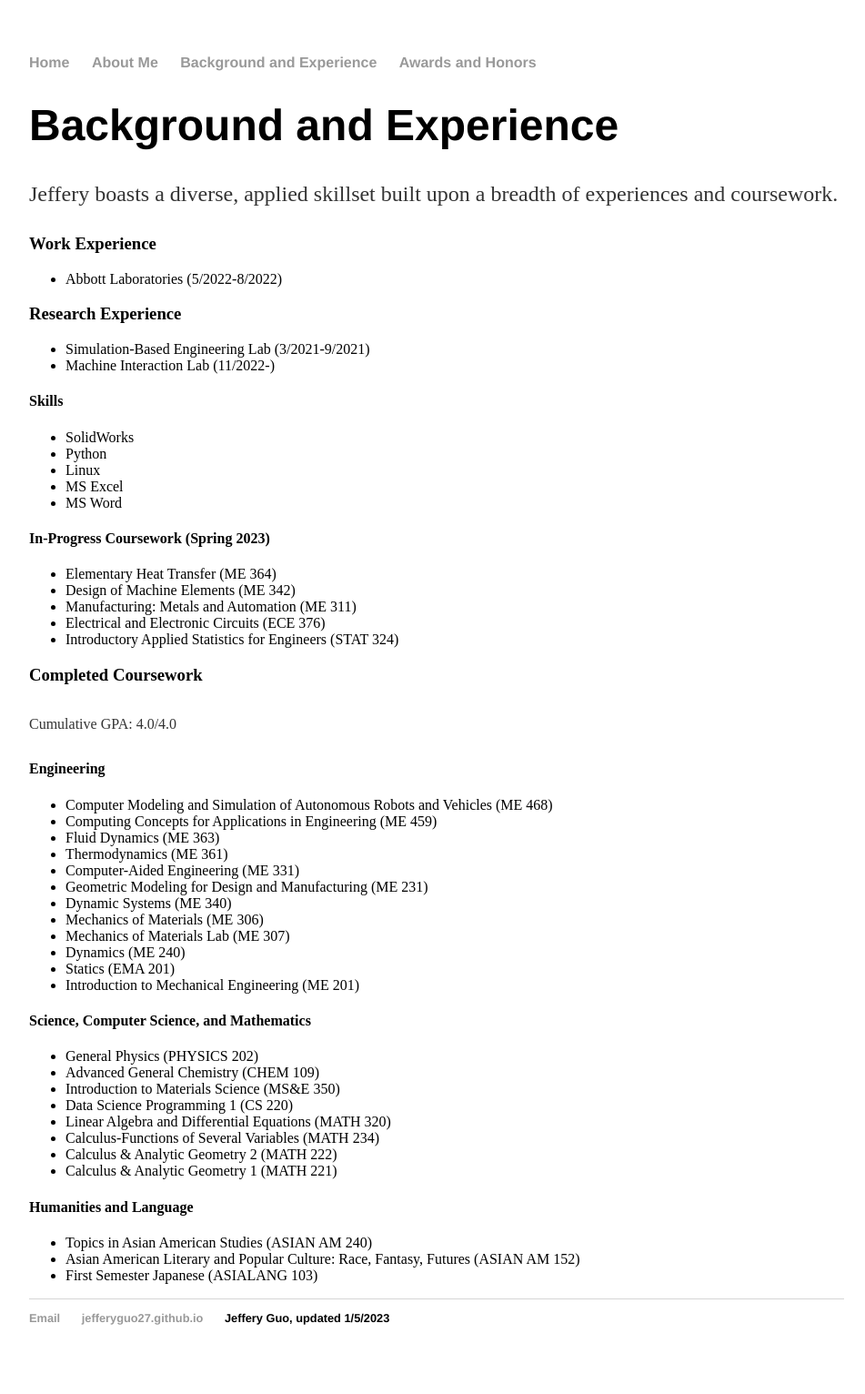
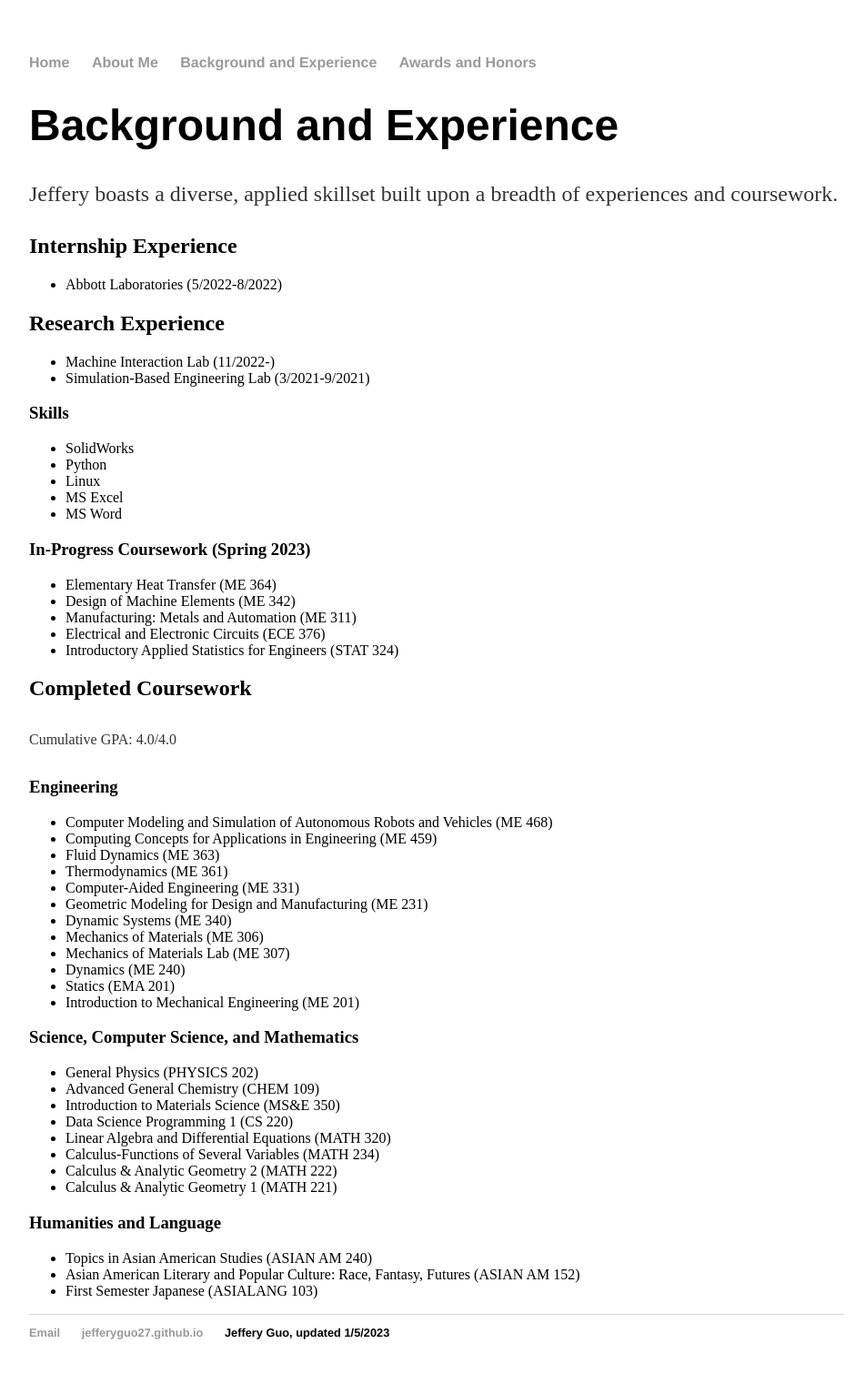
Before and after one commit to jefferyguo27/jefferyguo27.github.io, a Jekyll site: the page built from background/index.html, in a window 1280 px wide. Shown: the whole page at 91% size, without its empty margins (160-1111 px from the left). Built offline with Jekyll 4.4.1, drawn with Linux system fonts in a browser that asks for light colours.

Commit message:
modified formatting

```diff
--- a/background/index.html
+++ b/background/index.html
@@ -6,18 +6,19 @@ title: Background and Experience
 	<h1>Background and Experience</h1>
 	<p><font size="3"></font>Jeffery boasts a diverse, applied skillset built upon a breadth of experiences and coursework.</p>
 
-	<h3>Work Experience</h3>
+	<h2>Internship Experience</h2>
 	<ul>
 		<li>Abbott Laboratories (5/2022-8/2022)</li>
 	</ul>
 
-	<h3>Research Experience</h3>
+	<h2>Research Experience</h2>
 	<ul>
+		<li>Machine Interaction Lab (11/2022-)</li>
 		<li>Simulation-Based Engineering Lab (3/2021-9/2021) </li>
-		<li>Machine Interaction Lab (11/2022-)</li>
+
 	</ul>
 
-	<h4>Skills</h4>
+	<h3>Skills</h3>
 	<ul>
 		<li>SolidWorks</li>
 		<li>Python</li>
@@ -26,7 +27,7 @@ title: Background and Experience
 		<li>MS Word</li>
 	</ul>
 
-	<h4>In-Progress Coursework (Spring 2023)</h4>
+	<h3>In-Progress Coursework (Spring 2023)</h3>
 	<ul>
 		<li>Elementary Heat Transfer (ME 364)</li>
 		<li>Design of Machine Elements (ME 342)</li>
@@ -35,10 +36,10 @@ title: Background and Experience
 		<li>Introductory Applied Statistics for Engineers (STAT 324)</li>
 	</ul>
 
-	<h3>Completed Coursework</h3>
+	<h2>Completed Coursework</h2>
 	<p><font size="3">Cumulative GPA: 4.0/4.0</font></p>
 
-	<h4>Engineering</h4>
+	<h3>Engineering</h3>
 	<ul>
 		<li>Computer Modeling and Simulation of Autonomous Robots and Vehicles (ME 468)</li>
 		<li>Computing Concepts for Applications in Engineering (ME 459)</li>
@@ -54,7 +55,7 @@ title: Background and Experience
 		<li>Introduction to Mechanical Engineering (ME 201)</li>
 	</ul>
 
-	<h4>Science, Computer Science, and Mathematics</h4>
+	<h3>Science, Computer Science, and Mathematics</h3>
 	<ul>
 		<li>General Physics (PHYSICS 202)</li>
 		<li>Advanced General Chemistry (CHEM 109)</li>
@@ -66,7 +67,7 @@ title: Background and Experience
 		<li>Calculus & Analytic Geometry 1 (MATH 221)</li>
 	</ul>
 
-	<h4>Humanities and Language</h4>
+	<h3>Humanities and Language</h3>
 	<ul>
 		<li>Topics in Asian American Studies (ASIAN AM 240)</li>
 		<li>Asian American Literary and Popular Culture: Race, Fantasy, Futures (ASIAN AM 152)</li>
```
